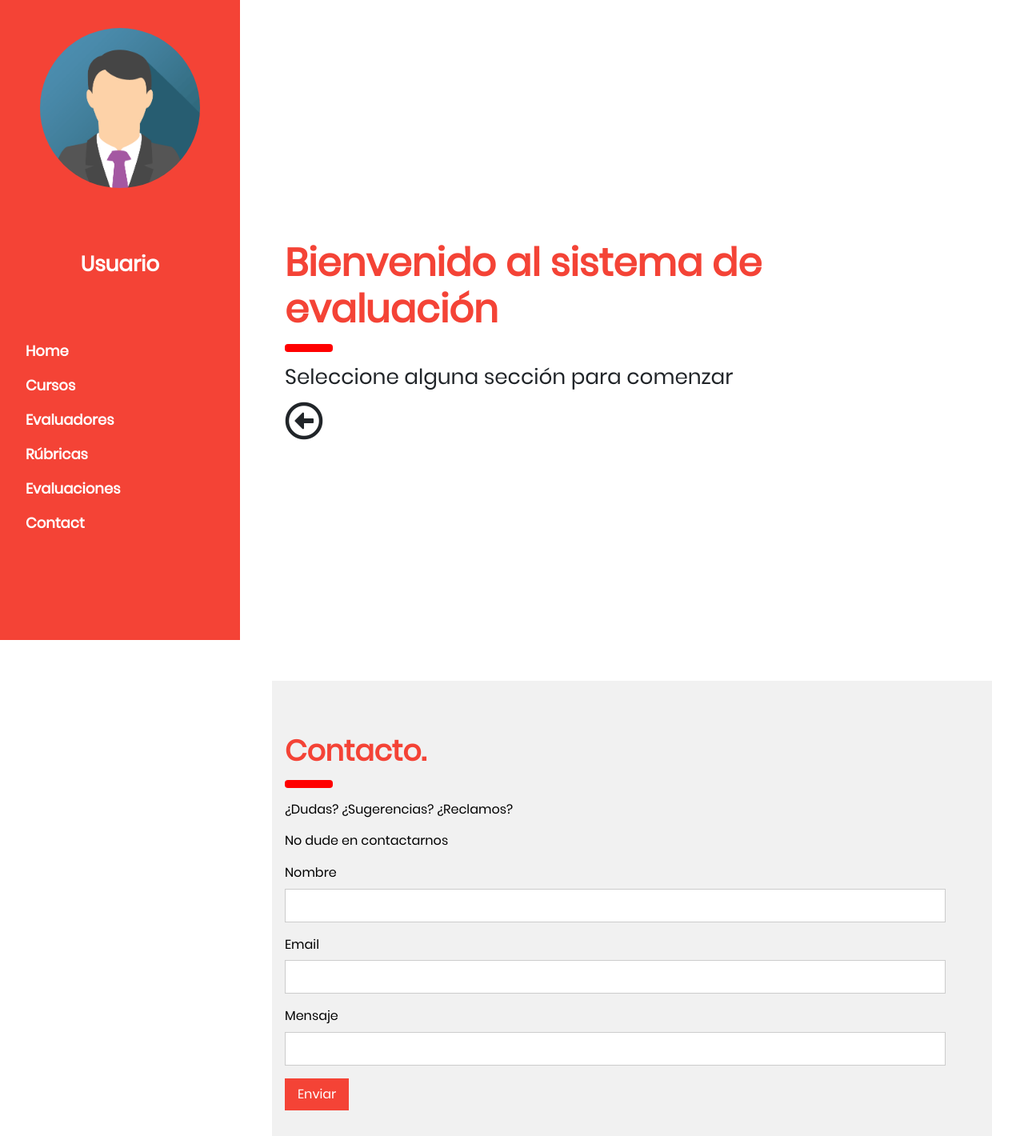
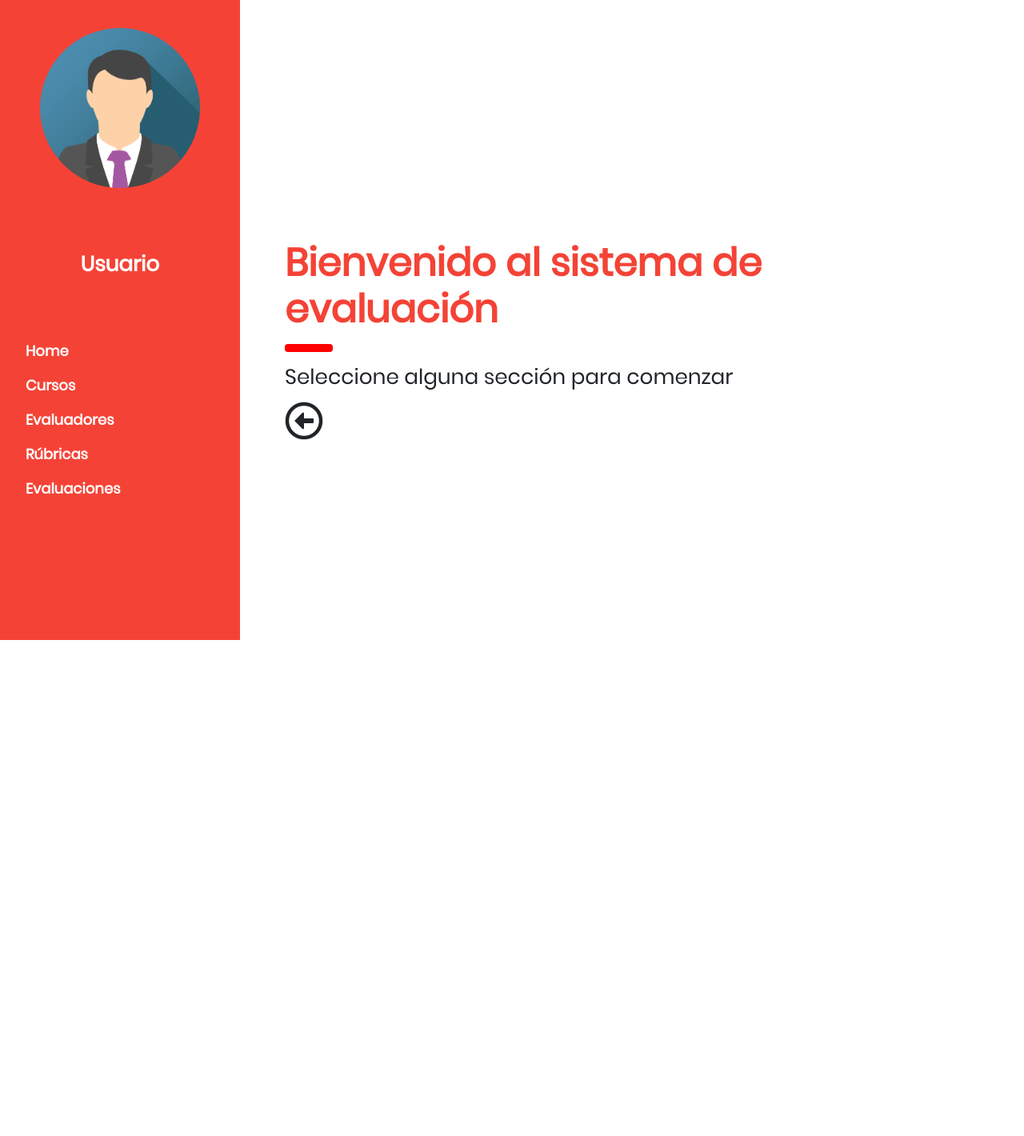
Before and after one commit to DCC-CC4401/2019-1-BC-ML-007-T4, a Django app: page / in a window 1280 px wide. Shown: the whole page at 80% size. After the commit the page ends 800 px from the top, so only its background shows below. Run offline with Django 3.2, Linux system fonts and the light colour scheme; some libraries are stand-ins or nearby versions.

Commit message:
Fixed linking and deleted contact pages

```diff
--- a/src/templates/navbar/navbar.html
+++ b/src/templates/navbar/navbar.html
@@ -1,11 +1,10 @@
 {% load static %}
 
-{% url '' as homepage_url %}
-{% url '/cursos'  as courses_url %}
-{% url '/evalualuadores' as evaluators_url %}
-{% url '/rubricas/' as rubrics_url %}
-{% url '/evaluaciones/' as evaluations_url %}
-{% url '/contacto/' as contact_url %}
+{% url 'Landing Page' as homepage_url %}
+{% url 'Courses Page'  as courses_url %}
+{% url 'Evaluators Page' as evaluators_url %}
+{% url 'Rubrics Page' as rubrics_url %}
+{% url 'Evaluations Page' as evaluations_url %}
 
 <!-- Sidebar/menu -->
 <nav class="w3-sidebar w3-red w3-collapse w3-top w3-large w3-padding navbar-base" id="mySidebar"><br>
@@ -21,7 +20,6 @@
     <a href="{{ evaluators_url }}" onclick="w3_close()" class="w3-bar-item w3-button w3-hover-white">Evaluadores</a>
     <a href="{{ rubrics_url }}" onclick="w3_close()" class="w3-bar-item w3-button w3-hover-white">Rúbricas</a>
     <a href="{{ evaluations_url }}" onclick="w3_close()" class="w3-bar-item w3-button w3-hover-white">Evaluaciones</a>
-    <a href="{{ contact_url }}" onclick="w3_close()" class="w3-bar-item w3-button w3-hover-white">Contact</a>
   </div>
 </nav>
 
--- a/src/users/templates/landing_page.html
+++ b/src/users/templates/landing_page.html
@@ -35,45 +35,4 @@
 		<i class="far fa-arrow-alt-circle-left landing-welcome-arrow"></i>
 	</div>
 
-	<!-- Contact Container -->
-	<div class="w3-light-grey w3-container w3-padding-16 landing-bottom-container">
-		<div class="bottom landing-contact-container" id="contact">
-			<h1 class="w3-xxlarge w3-text-red">
-				<b>
-					Contacto.
-				</b>
-			</h1>
-			<hr class="w3-round base-horizontal-rule">
-			<p>
-				¿Dudas? ¿Sugerencias? ¿Reclamos?
-			</p>
-			<p>
-				No dude en contactarnos
-			</p>
-			<form action="/action_page.php" target="_blank">
-				<div class="w3-section">
-					<label>
-						Nombre
-					</label>
-					<input class="w3-input w3-border" type="text" name="Name" required>
-				</div>
-				<div class="w3-section">
-					<label>
-						Email
-					</label>
-					<input class="w3-input w3-border" type="text" name="Email" required>
-				</div>
-				<div class="w3-section">
-					<label>
-						Mensaje
-					</label>
-					<input class="w3-input w3-border" type="text" name="Message" required>
-				</div>
-				<button type="submit" class="w3-button w3-red w3-margin-bottom">
-					Enviar
-				</button>
-			</form>
-		</div>
-	</div>
-
 {% endblock content %}
```
